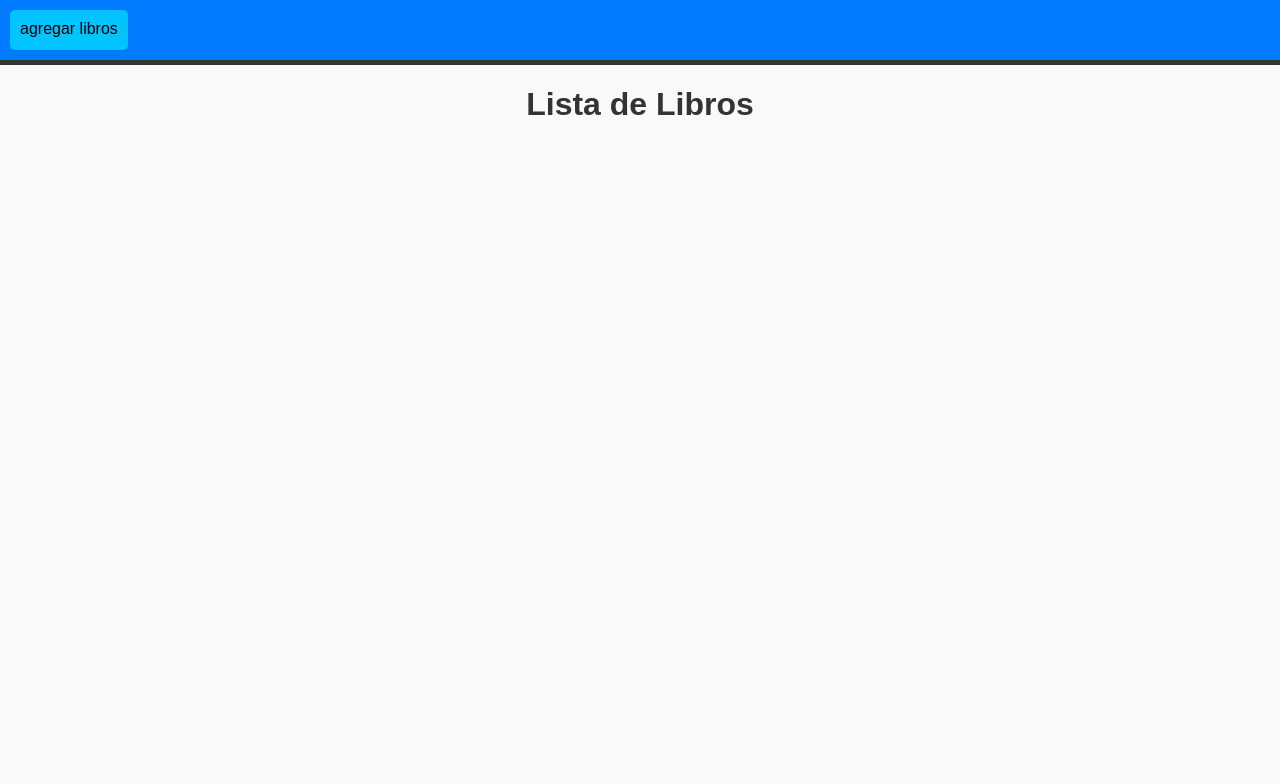
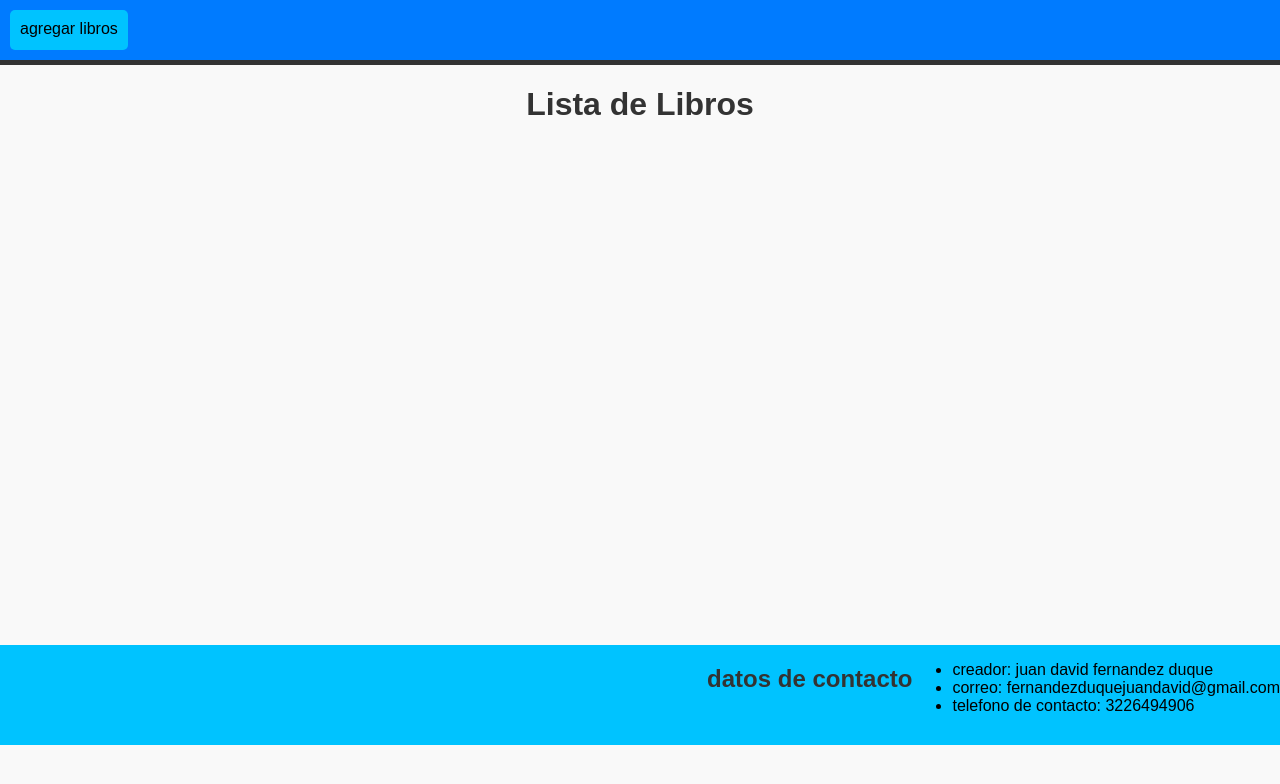
Before and after one commit to dukedragon/library_page_with_book_add_manager, a website: page pages/index.html in a window 1280 px wide. Drawn offline with Linux system fonts and the light colour scheme; no server answers.

Commit message:
add footer

```diff
--- a/pages/index.html
+++ b/pages/index.html
@@ -11,7 +11,15 @@
         <a href="bdPage.html">agregar libros</a>
     </div>
     <h1 tabindex="0">Lista de Libros</h1>
-    <div id="libros" style="flex:content; flex-direction: row; width: 100%; height: 100%; " ></div>
+    <div id="libros" style="flex-direction: row; width: 100%; height: 500px; scroll-behavior: auto; " ></div>
     <script src="scripts.js"></script>
+    <div class="footer">
+        <h2>datos de contacto</h2>
+        <ul>
+            <li>creador: juan david fernandez duque</li>
+            <li>correo: fernandezduquejuandavid@gmail.com</li>
+            <li>telefono de contacto: 3226494906</li>
+        </ul>
+    </div>
 </body>
 </html>
--- a/pages/scripts.js
+++ b/pages/scripts.js
@@ -63,7 +63,6 @@ document.addEventListener("DOMContentLoaded", function () {
         // Añadimos el contenedor de la imagen y el título al contenedor del libro
         bookContainer.appendChild(imgContainer);
         bookContainer.appendChild(titulo);
-
         // Añadimos el contenedor del libro al div libros
         librosDiv.appendChild(bookContainer);
       });
--- a/pages/styles.css
+++ b/pages/styles.css
@@ -30,6 +30,15 @@ h1, h2 {
   margin-bottom: 10px;
   margin-left: 10px;
 }
+.footer {
+  width: 100%;
+  background-color: #00c3ff;
+  height: 100px;
+  display: flex;
+  justify-content: right;
+
+}
+
 .book-container:focus .overlay {
   opacity: 1; /* Muestra el overlay al recibir el foco */
 }
@@ -96,17 +105,18 @@ h1, h2 {
 }
 #libros {
     display: flex; /* Usamos flexbox para la distribución */
+    height: 500px;
     flex-wrap: wrap; /* Permite que los elementos se envuelvan en la siguiente línea si no caben */
     gap: 20px; /* Espacio entre los elementos */
     justify-content: center; /* Centra los elementos horizontalmente */
   }
-
   .book-container {
     display: flex;
     flex-direction: column;
     justify-content: space-between; /* Distribuye el espacio disponible */
     align-items: center;
     width: 150px; /* Ancho del contenedor del libro */
+    height: 210px;
     text-align: center; /* Centra el texto dentro del contenedor */
     border: 1px solid #ccc; /* Añadimos un borde para visualización */
     padding: 10px; /* Añadimos un poco de padding */
```
Also changed, not shown: pages/bdPage.html (+8 -13 lines).
